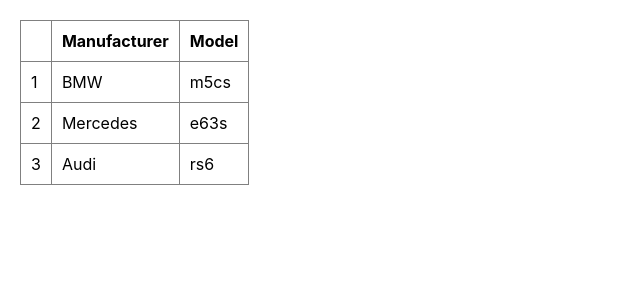
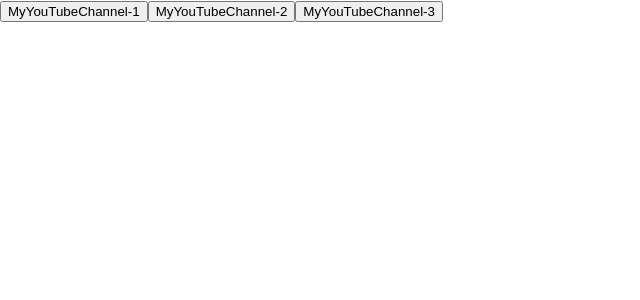
Before and after one commit to DevDiaryAZ/microtasks, a React (Create React App) app: page / in a window 1280 px wide. Shown: the top 300 px of the page, without its empty margins (0-640 px from the left). Built offline with nearby package versions, Linux system fonts and the light colour scheme.

Commit message:
created a universal button component in React

```diff
--- a/src/App.tsx
+++ b/src/App.tsx
@@ -2,44 +2,54 @@
 // import {Header} from "./site/Header";
 // import {Body} from "./site/Body";
 // import {Footer} from "./site/Footer";
-import {NewComponentMap} from "./map/NewComponentMap";
+// import {NewComponentMap} from "./map/NewComponentMap";
+import {NewButton} from "./button/NewButton";
 
 function App() {
-    const students = [
-        {id: 1, name: "James", age: 8},
-        {id: 2, name: "Robert", age: 18},
-        {id: 3, name: "John", age: 28},
-        {id: 4, name: "Michael", age: 38},
-        {id: 5, name: "William", age: 48},
-        {id: 6, name: "David", age: 58},
-        {id: 7, name: "Richard", age: 68},
-        {id: 8, name: "Joseph", age: 78},
-        {id: 9, name: "Thomas", age: 88},
-        {id: 10, name: "Charles", age: 98},
-        {id: 11, name: "Christopher", age: 100},
-        {id: 1, name: "James", age: 8},
-        {id: 2, name: "Robert", age: 18},
-        {id: 3, name: "John", age: 28},
-        {id: 4, name: "Michael", age: 38},
-        {id: 5, name: "William", age: 48},
-        {id: 6, name: "David", age: 58},
-        {id: 7, name: "Richard", age: 68},
-        {id: 8, name: "Joseph", age: 78},
-        {id: 9, name: "Thomas", age: 88},
-        {id: 10, name: "Charles", age: 98},
-        {id: 11, name: "Christopher", age: 100},
-    ]
-    const topCars = [
-        {manufacturer:'BMW', model:'m5cs'},
-        {manufacturer:'Mercedes', model:'e63s'},
-        {manufacturer:'Audi', model:'rs6'}
-    ]
+    // const students = [
+    //     {id: 1, name: "James", age: 8},
+    //     {id: 2, name: "Robert", age: 18},
+    //     {id: 3, name: "John", age: 28},
+    //     {id: 4, name: "Michael", age: 38},
+    //     {id: 5, name: "William", age: 48},
+    //     {id: 6, name: "David", age: 58},
+    //     {id: 7, name: "Richard", age: 68},
+    //     {id: 8, name: "Joseph", age: 78},
+    //     {id: 9, name: "Thomas", age: 88},
+    //     {id: 10, name: "Charles", age: 98},
+    //     {id: 11, name: "Christopher", age: 100},
+    //     {id: 1, name: "James", age: 8},
+    //     {id: 2, name: "Robert", age: 18},
+    //     {id: 3, name: "John", age: 28},
+    //     {id: 4, name: "Michael", age: 38},
+    //     {id: 5, name: "William", age: 48},
+    //     {id: 6, name: "David", age: 58},
+    //     {id: 7, name: "Richard", age: 68},
+    //     {id: 8, name: "Joseph", age: 78},
+    //     {id: 9, name: "Thomas", age: 88},
+    //     {id: 10, name: "Charles", age: 98},
+    //     {id: 11, name: "Christopher", age: 100},
+    // ]
+    // const topCars = [
+    //     {manufacturer:'BMW', model:'m5cs'},
+    //     {manufacturer:'Mercedes', model:'e63s'},
+    //     {manufacturer:'Audi', model:'rs6'}
+    // ]
+    const Button1Foo = (subscriber: string, age: number) => {
+        console.log(subscriber + ' age: ' + age)
+    }
+    const Button3Foo = () => {
+        console.log("I am stupid button")
+    }
     return (
         <>
             {/*<Header title={'NEW TITLE'}/>*/}
             {/*<Body titleForBody={'NEW BODY'}/>*/}
             {/*<Footer titleForFooter={'NEW FOOTER'}/>*/}
-            <NewComponentMap students={students} topCars={topCars}/>
+            {/*<NewComponentMap students={students} topCars={topCars}/>*/}
+            <NewButton name={'MyYouTubeChannel-1'} callback={()=>Button1Foo('I am Vasya!', 21)}/>
+            <NewButton name={'MyYouTubeChannel-2'} callback={()=>Button1Foo('I am Ivan!', 35)}/>
+            <NewButton name={'MyYouTubeChannel-3'} callback={Button3Foo}/>
         </>
 
     );
--- /dev/null
+++ b/src/button/NewButton.tsx
@@ -0,0 +1,25 @@
+// import {MouseEvent} from 'react';
+
+type NewButtonType = {
+    name: string
+    callback: () => void
+}
+
+export const NewButton = (props: NewButtonType) => {
+    // const onClickHandler=(name:string)=>{
+    //     console.log(name)
+    // }
+    const onClickHandler = () => {
+        props.callback();
+    }
+    return (
+        <>
+            <button onClick={onClickHandler}>
+                {props.name}
+            </button>
+            {/*<button onClick={(event:MouseEvent<HTMLButtonElement>)=>{onClickHandler('Ivan')}}>*/}
+            {/*</button>*/}
+        </>
+
+    )
+}
```
